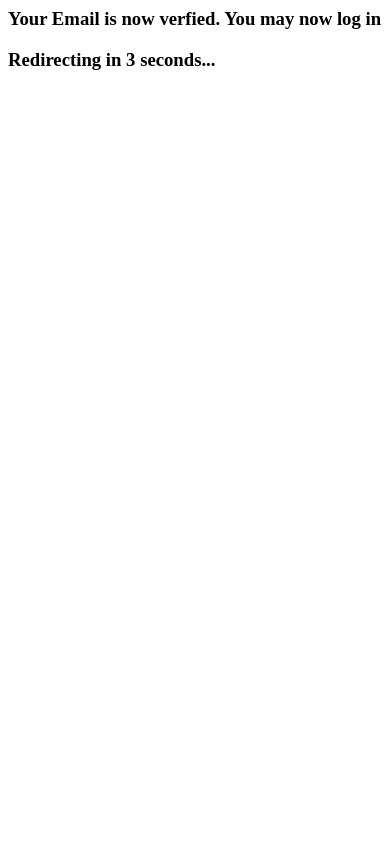
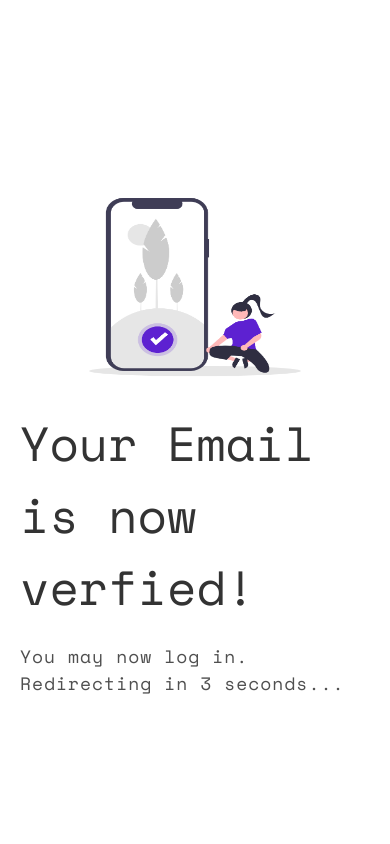
Before and after one commit to contrerasjake/django-request-system-api, a Django app: template templates/usersapp/activation-success.html in a window 390 px wide. Run offline with Django 3.2, Linux system fonts and the light colour scheme; the template is opened without the code that fills it, so the values that code supplies are empty.

Commit message:
Email Activation Design

```diff
--- a/templates/usersapp/activation-success.html
+++ b/templates/usersapp/activation-success.html
@@ -1,9 +1,28 @@
 <html>
     <head>
-        <meta http-equiv="refresh" content="3;url=http://localhost:3000/login/" />
+        <meta charset="UTF-8" />
+        <meta http-equiv="X-UA-Compatible" content="IE=edge" />
+        <meta name="viewport" content="width=device-width, initial-scale=1.0" />
+        <title>404 Not Found</title>
+        <link rel="stylesheet" href="css/styles.css" />
+        <link rel="preconnect" href="https://fonts.googleapis.com" />
+        <link rel="preconnect" href="https://fonts.gstatic.com" crossorigin />
+        <link
+          href="https://fonts.googleapis.com/css2?family=Space+Mono&display=swap"
+          rel="stylesheet"
+        />
     </head>
     <body>
-        <h3>Your Email is now verfied. You may now log in</h3>
-        <h3>Redirecting in 3 seconds...</h3>
+        <div class="container">
+          <img src="images/success.png" alt="Activated" width="600px" height="500px" />
+          <div class="right">
+            <p class="top-text"> Your Email is now verfied!</p>
+            <p class="down-text">
+                You may now log in. <br>
+
+                Redirecting in 3 seconds...
+            </p>
+          </div>
+        </div>
     </body>
 </html>
--- /dev/null
+++ b/templates/usersapp/css/styles.css
@@ -0,0 +1,90 @@
+* {
+    padding: 0px;
+    margin: 0px;
+    /* font-family: 'Segoe UI', Tahoma, Geneva, Verdana, sans-serif; */
+    font-family: 'Space Mono', monospace;
+    line-height: 1.5;
+}
+
+html,
+body {
+    height: 100vh;
+}
+
+.container {
+    display: flex;
+    justify-content: center;
+    align-items: center;
+    height: 100%;
+}
+
+img {
+    margin-right: 150px;
+}
+
+.right {
+    display: flex;
+    justify-content: center;
+    align-items: flex-start;
+    flex-direction: column;
+}
+
+.top-text {
+    font-size: 64px;
+    color: #333333;
+    width: 600px;
+}
+
+.down-text {
+    margin-top: 40px;
+    font-size: 24px;
+    width: 400px;
+    color: #4F4F4F;
+    letter-spacing: 1px;
+}
+
+button {
+    width: 220px;
+    height: 70px;
+    border: none;
+    background-color: #333333;
+    color: aliceblue;
+    margin-top: 50px;
+    font-size: 14px;
+}
+
+@media only screen and (max-width: 1220px) {
+    img {
+        width: 286px;
+        height: 220px;
+        margin-right: 0px;
+        margin-top: 30px;
+    }
+
+    .container {
+        flex-direction: column;
+    }
+
+    .top-text {
+        font-size: 48px;
+        margin-top: 10px;
+        width: 350px;
+    }
+
+    .right {
+        display: flex;
+        justify-content: center;
+        align-items: flex-start;
+        flex-direction: column;
+    }
+
+    .down-text {
+        margin-top: 20px;
+        font-size: 18px;
+        width: 350px;
+    }
+
+    button {
+        margin-bottom: 40px;
+    }
+}
```
Also changed, not shown: templates/usersapp/account-activated.html (+23 -6 lines), templates/usersapp/activate-failed.html (+24 -9 lines), templates/usersapp/images/activated.png (added), templates/usersapp/images/failed.png (added), templates/usersapp/images/success.png (added).
